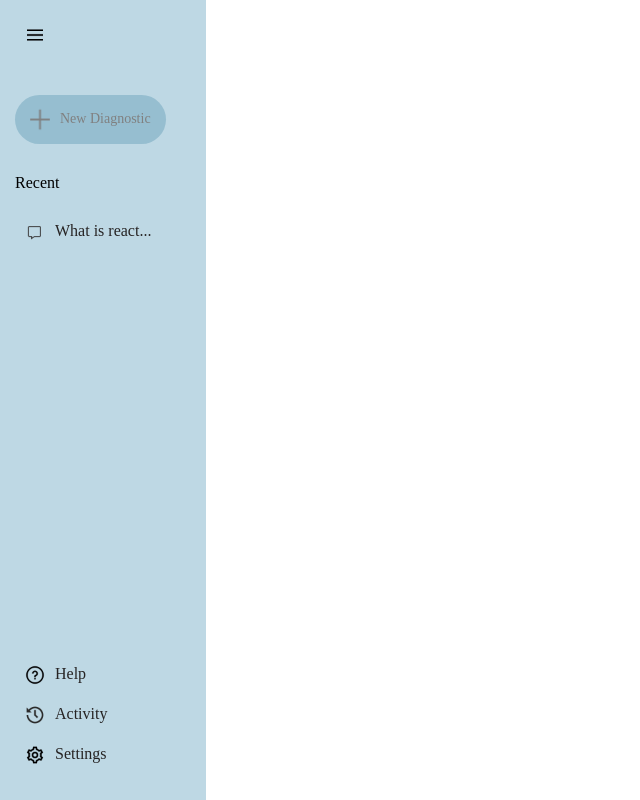
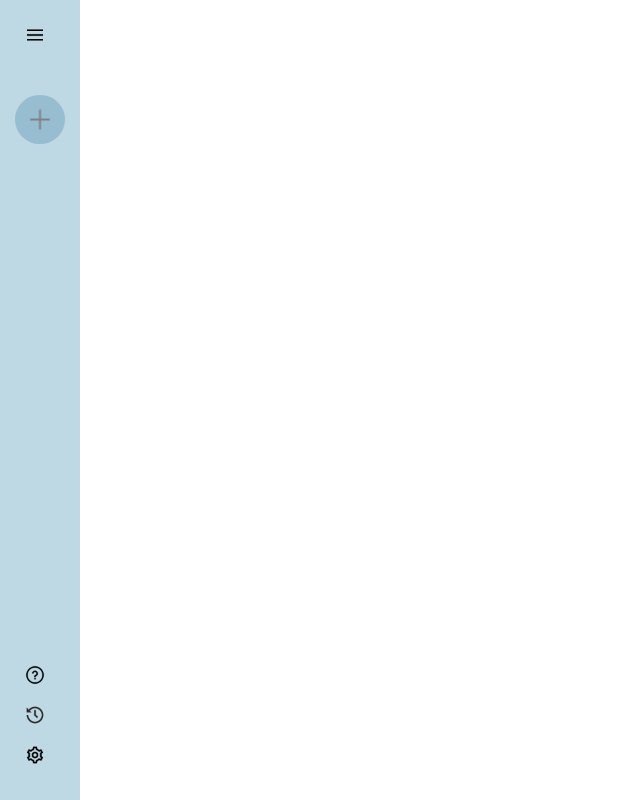
Before and after one commit to setripper/ZotNostic, a React (Vite) app: page /diagnose in a window 1280 px wide. Shown: the whole page, without its empty margins (0-640 px from the left). Built offline with nearby package versions, Linux system fonts and the light colour scheme.

Commit message:
added the hide functionality for the sidebar but need to make the transition smoother

```diff
--- a/src/components/diagnosePage/DiagnosePage.jsx
+++ b/src/components/diagnosePage/DiagnosePage.jsx
@@ -7,6 +7,7 @@ function DiagnosePage() {
     <div className='Diagnose'>
 
         <SideBar/>
+
     </div>
   )
 }
--- a/src/components/sideBar/SideBar.jsx
+++ b/src/components/sideBar/SideBar.jsx
@@ -1,20 +1,24 @@
-import React from 'react'
+import React, { useState } from 'react'
 import { assets } from '../../assets/assets'
 import './SideBar.css'
 
 function SideBar() {
+
+    const [extended, setExtended] = useState(false);
+
   return (
     <div className='sidebar'>
 
         <div className='top'>
 
-            <img className = "menu" src = {assets.menu_icon} alt = ""/>
+            <img onClick = {() => setExtended(prev => !prev)} className = "menu" src = {assets.menu_icon} alt = ""/>
 
             <div className='new-diagnostic'>
                 <img src = {assets.plus_icon} alt = " "/>
-                <p>New Diagnostic</p>
+                {extended ? <p>New Diagnostic</p> : null}
             </div>
 
+            {extended ?
                 <div className='recent'>
                     <p className='recent-title'>Recent</p>
                     <div className="recent-entry">
@@ -22,6 +26,8 @@ function SideBar() {
                         <p>What is react...</p>
                     </div>
                 </div>
+                : null
+            }
 
         </div>
 
@@ -29,17 +35,18 @@ function SideBar() {
 
             <div className="bottom-item recent-entry">
                 <img src = {assets.question_icon} alt = ""/>
-                <p>Help</p>
+                {extended ? <p>Help</p> : null}
             </div>
 
             <div className="bottom-item recent-entry">
                 <img src = {assets.history_icon} alt = ""/>
-                <p>Activity</p>
+                {extended ? <p>Activity</p> : null}
             </div>
 
             <div className="bottom-item recent-entry">
                 <img src = {assets.setting_icon} alt = ""/>
-                <p>Settings</p>
+                {extended ? <p>Settings</p> : null}
+
             </div>
 
 
```
Lines whose indentation alone changed are shown as unchanged.
